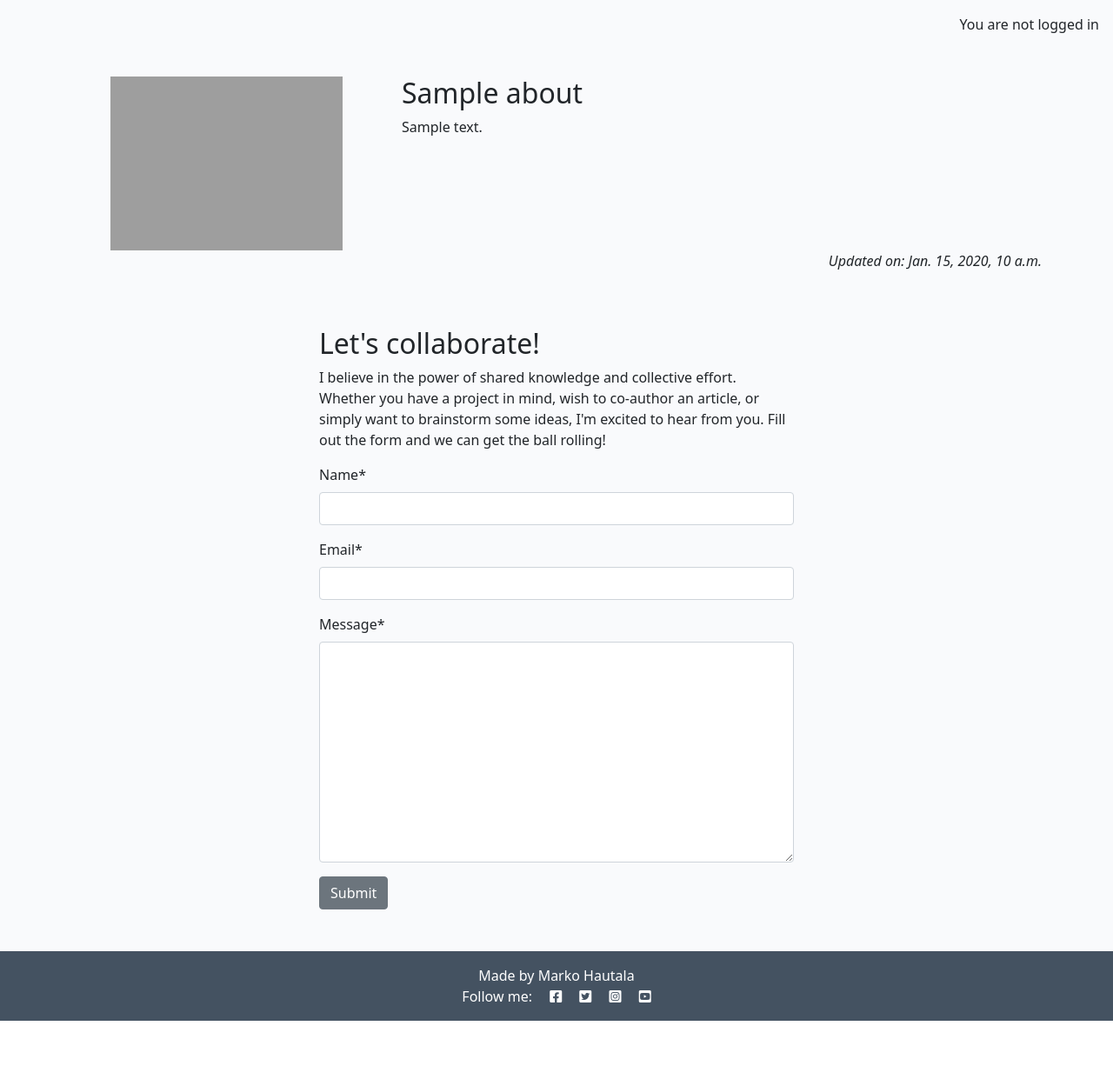
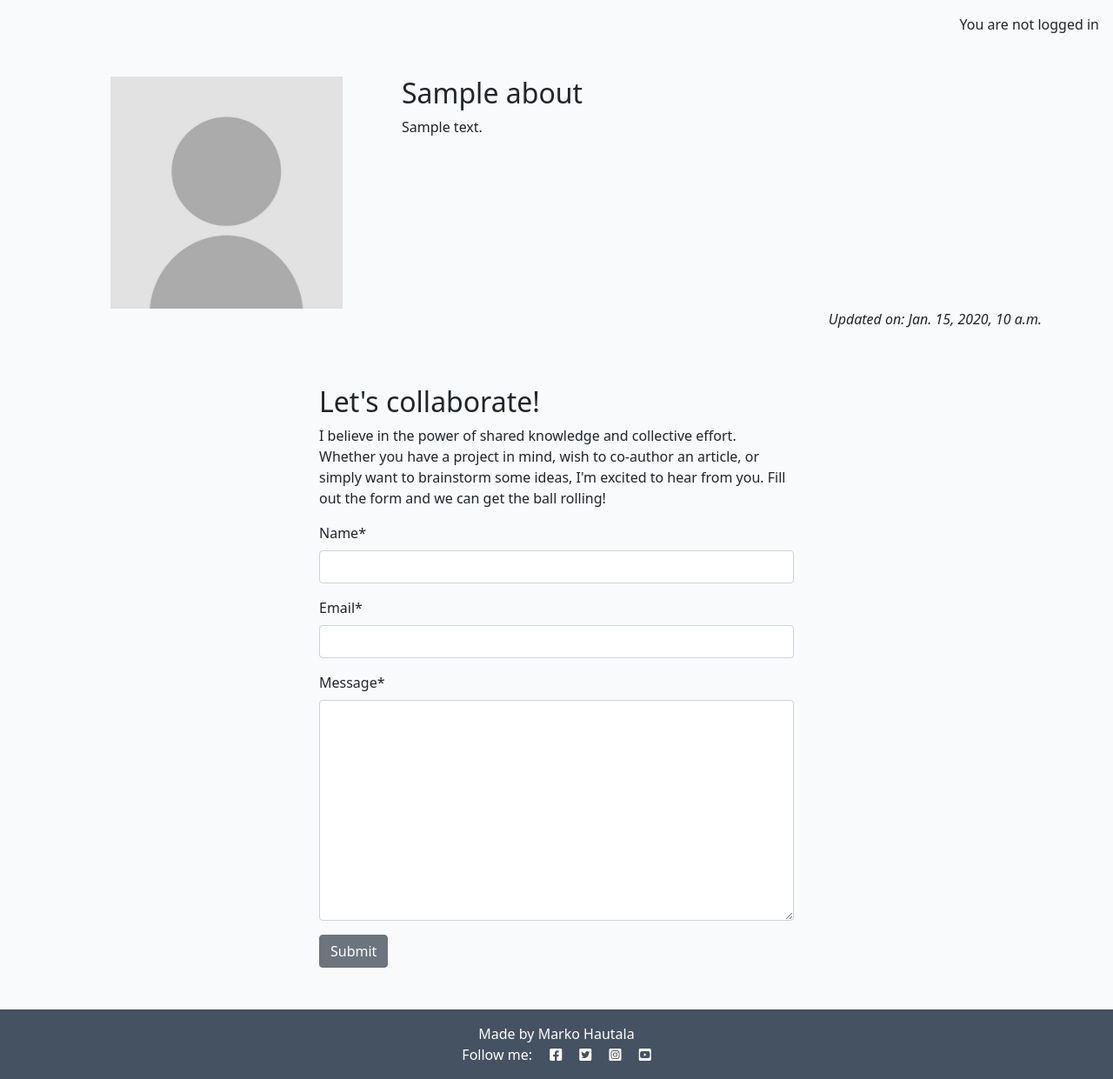
Before and after one commit to markohautala/django-blog, a Django app: page /about/ in a window 1280 px wide. Shown: the part 60-1301 px from the top of the page at 87% size. Before the commit the page ends 1234 px from the top, so only its background shows below. Run offline with Django 4.2, Linux system fonts and the light colour scheme; tables that the repository leaves empty hold one stand-in row (values such as "Sample post"); parts of the project's set-up code (start-up, migrations or seed data) failed here and were passed over; some libraries are stand-ins or nearby versions; grey boxes are pictures that could not be loaded.

Commit message:
Update profile image filename in about page

```diff
--- a/about/templates/about/about.html
+++ b/about/templates/about/about.html
@@ -6,7 +6,7 @@
 <div class="container mt-5">
     <div class="row">
         <div class="col-12 col-md-4 text-center">
-            <img src="{% static 'images/nobody.jpg' %}" width="75%">
+            <img src="{% static 'images/no-profile.jpg' %}" width="75%">
         </div>
         <div class="col-12 col-md-8">
             <h2>{{ about.title }}</h2>
```
